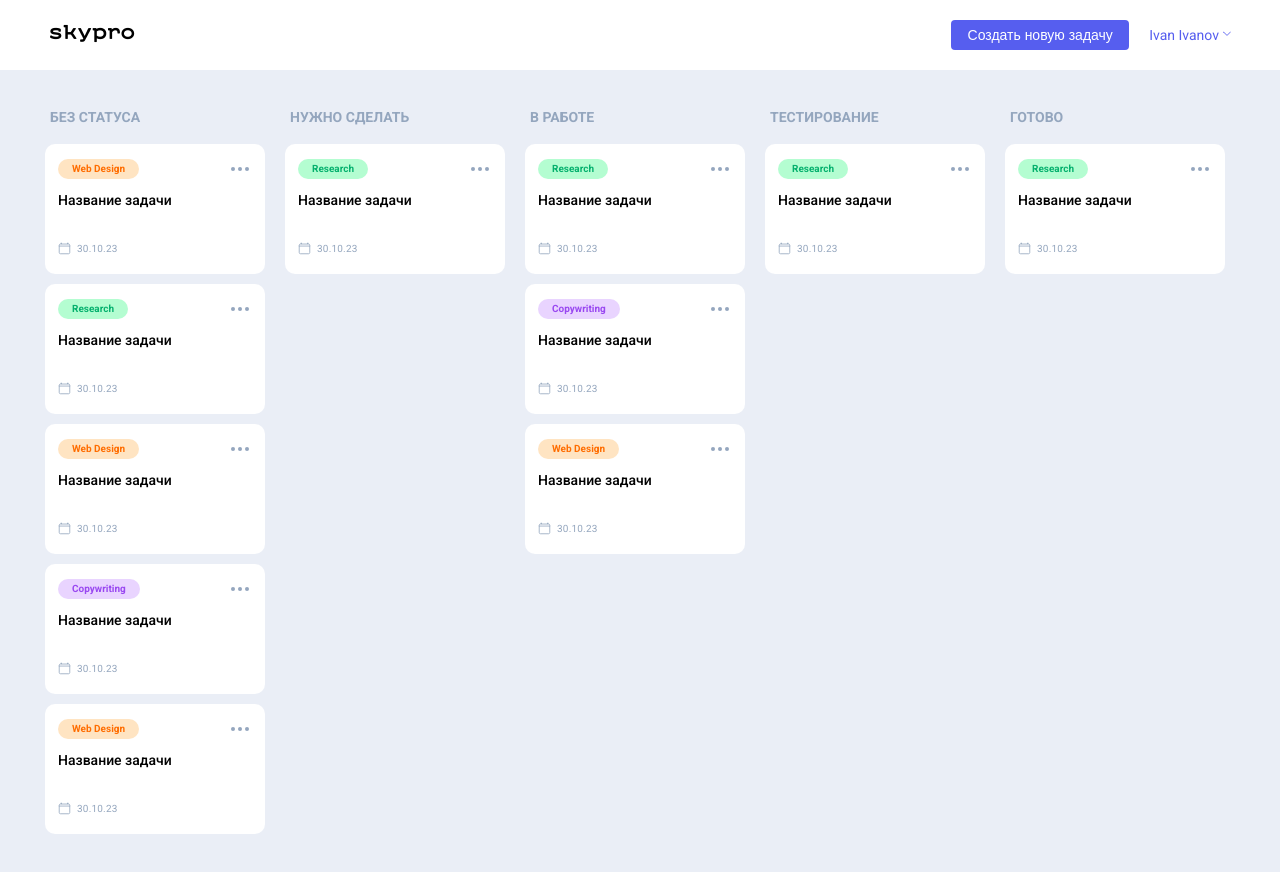
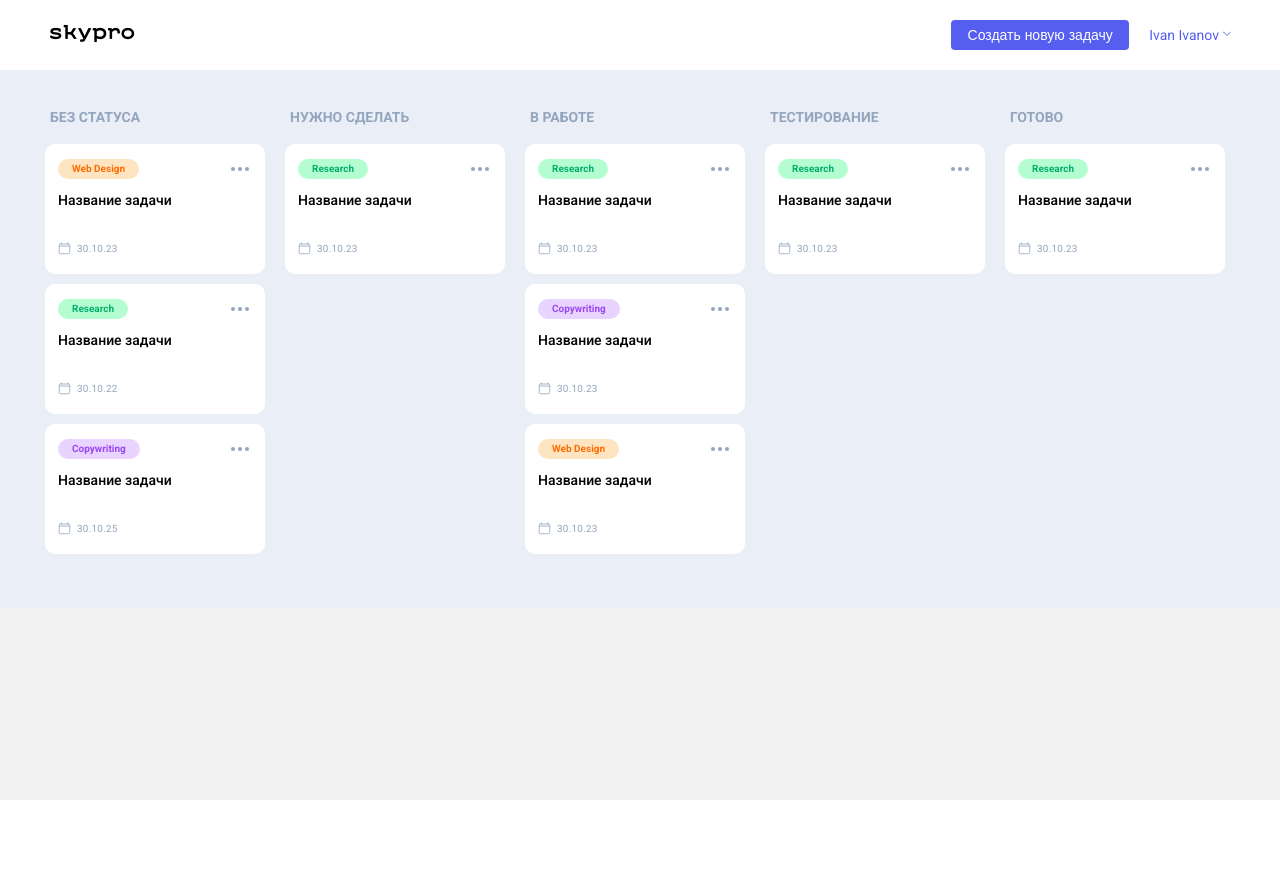
Before and after one commit to DiStail88/skypro-kanban, a React (Vite) app: page / in a window 1280 px wide. Shown: the top 872 px of the page. After the commit the page ends 800 px from the top, so only its background shows below. Built offline with nearby package versions, Linux system fonts and the light colour scheme.

Commit message:
Сделал hw-2

```diff
--- a/src/App.css
+++ b/src/App.css
@@ -19,6 +19,14 @@ button,
 ._btn {
   cursor: pointer;
   outline: none;
+}
+
+.header__pop-user-set.hidden {
+  display: none;
+}
+
+.header__pop-user-set.visible {
+  display: block;
 }
 
 ul li {
--- a/src/components/Card/Card.jsx
+++ b/src/components/Card/Card.jsx
@@ -1,14 +1,28 @@
-import React from 'react';
+import React, { useState, useEffect } from 'react';
+import { cardList } from '../../data';
 
 const Card = () => {
+  const [loading, setLoading] = useState(true);
+
+  useEffect(() => {
+    const timer = setTimeout(() => {
+      setLoading(false);
+    }, 1500);
+
+    return () => clearTimeout(timer); // Поставил таймер так как при симуляции загрузки через DevTools не очень заметно
+  }, []);
 
   return (
     <div className="cards">
-        <div className="cards__item">
+      {loading ? (
+        <p>Идёт загрузка...</p>
+      ) : (
+        cardList.map((card) => (
+          <div className="cards__item" key={card.id}>
             <div className="cards__card card">
               <div className="card__group">
-                    <div className="card__theme _orange">
-                        <p className="_orange">Web Design</p>
+                <div className={`card__theme _${card.status}`}>
+                  <p className={`_${card.status}`}>{card.topic}</p>
                 </div>
                 <a href="#popBrowse" target="_self">
                   <div className="card__btn">
@@ -20,13 +34,24 @@ const Card = () => {
               </div>
               <div className="card__content">
                 <a href="" target="_blank">
-                        <h3 className="card__title">Название задачи</h3>
+                  <h3 className="card__title">{card.title}</h3>
                 </a>
                 <div className="card__date">
                   <svg xmlns="http://www.w3.org/2000/svg" width="13" height="13" viewBox="0 0 13 13" fill="none">
                     <g clipPath="url(#clip0_1_415)">
-                                <path d="M10.5625 2.03125H2.4375C1.7644 2.03125 1.21875 2.5769 1.21875 3.25V10.5625C1.21875 11.2356 1.7644 11.7812 2.4375 11.7812H10.5625C11.2356 11.7812 11.7812 11.2356 11.7812 10.5625V3.25C11.7812 2.5769 11.2356 2.03125 10.5625 2.03125Z" stroke="#94A6BE" strokeWidth="0.8" strokeLinejoin="round" />
-                                <path d="M11.7812 4.0625H1.21875M3.25 1.21875V2.03125V1.21875ZM9.75 1.21875V2.03125V1.21875Z" stroke="#94A6BE" strokeWidth="0.8" strokeLinecap="round" strokeLinejoin="round" />
+                      <path
+                        d="M10.5625 2.03125H2.4375C1.7644 2.03125 1.21875 2.5769 1.21875 3.25V10.5625C1.21875 11.2356 1.7644 11.7812 2.4375 11.7812H10.5625C11.2356 11.7812 11.7812 11.2356 11.7812 10.5625V3.25C11.7812 2.5769 11.2356 2.03125 10.5625 2.03125Z"
+                        stroke="#94A6BE"
+                        strokeWidth="0.8"
+                        strokeLinejoin="round"
+                      />
+                      <path
+                        d="M11.7812 4.0625H1.21875M3.25 1.21875V2.03125V1.21875ZM9.75 1.21875V2.03125V1.21875Z"
+                        stroke="#94A6BE"
+                        strokeWidth="0.8"
+                        strokeLinecap="round"
+                        strokeLinejoin="round"
+                      />
                     </g>
                     <defs>
                       <clipPath id="clip0_1_415">
@@ -34,155 +59,13 @@ const Card = () => {
                       </clipPath>
                     </defs>
                   </svg>
-                        <p>30.10.23</p>
+                  <p>{card.date}</p>
                 </div>
               </div>
             </div>
           </div>
-
-        <div className="cards__item">
-            <div className="cards__card card">
-                <div className="card__group">
-                    <div className="card__theme _green">
-                        <p className="_green">Research</p>
-                    </div>
-                    <a href="#popBrowse" target="_self">
-                        <div className="card__btn">
-                            <div></div>
-                            <div></div>
-                            <div></div>
-                        </div>
-                    </a>
-                </div>
-                <div className="card__content">
-                    <a href="" target="_blank">
-                        <h3 className="card__title">Название задачи</h3>
-                    </a>
-                    <div className="card__date">
-                        <svg xmlns="http://www.w3.org/2000/svg" width="13" height="13" viewBox="0 0 13 13" fill="none">
-                            <g clipPath="url(#clip0_1_415)">
-                                <path d="M10.5625 2.03125H2.4375C1.7644 2.03125 1.21875 2.5769 1.21875 3.25V10.5625C1.21875 11.2356 1.7644 11.7812 2.4375 11.7812H10.5625C11.2356 11.7812 11.7812 11.2356 11.7812 10.5625V3.25C11.7812 2.5769 11.2356 2.03125 10.5625 2.03125Z" stroke="#94A6BE" strokeWidth="0.8" strokeLinejoin="round" />
-                                <path d="M11.7812 4.0625H1.21875M3.25 1.21875V2.03125V1.21875ZM9.75 1.21875V2.03125V1.21875Z" stroke="#94A6BE" strokeWidth="0.8" strokeLinecap="round" strokeLinejoin="round" />
-                            </g>
-                            <defs>
-                                <clipPath id="clip0_1_415">
-                                    <rect width="13" height="13" fill="white" />
-                                </clipPath>
-                            </defs>
-                        </svg>
-                        <p>30.10.23</p>
-                    </div>
-                </div>
-            </div>
-        </div>
-
-        <div className="cards__item">
-            <div className="cards__card card">
-                <div className="card__group">
-                    <div className="card__theme _orange">
-                        <p className="_orange">Web Design</p>
-                    </div>
-                    <a href="#popBrowse" target="_self">
-                        <div className="card__btn">
-                            <div></div>
-                            <div></div>
-                            <div></div>
-                        </div>
-                    </a>
-                </div>
-                <div className="card__content">
-                    <a href="" target="_blank">
-                        <h3 className="card__title">Название задачи</h3>
-                    </a>
-                    <div className="card__date">
-                        <svg xmlns="http://www.w3.org/2000/svg" width="13" height="13" viewBox="0 0 13 13" fill="none">
-                            <g clipPath="url(#clip0_1_415)">
-                                <path d="M10.5625 2.03125H2.4375C1.7644 2.03125 1.21875 2.5769 1.21875 3.25V10.5625C1.21875 11.2356 1.7644 11.7812 2.4375 11.7812H10.5625C11.2356 11.7812 11.7812 11.2356 11.7812 10.5625V3.25C11.7812 2.5769 11.2356 2.03125 10.5625 2.03125Z" stroke="#94A6BE" strokeWidth="0.8" strokeLinejoin="round" />
-                                <path d="M11.7812 4.0625H1.21875M3.25 1.21875V2.03125V1.21875ZM9.75 1.21875V2.03125V1.21875Z" stroke="#94A6BE" strokeWidth="0.8" strokeLinecap="round" strokeLinejoin="round" />
-                            </g>
-                            <defs>
-                                <clipPath id="clip0_1_415">
-                                    <rect width="13" height="13" fill="white" />
-                                </clipPath>
-                            </defs>
-                        </svg>
-                        <p>30.10.23</p>
-                    </div>
-                </div>
-            </div>
-        </div>
-
-        <div className="cards__item">
-            <div className="cards__card card">
-                <div className="card__group">
-                    <div className="card__theme _purple">
-                        <p className="_purple">Copywriting</p>
-                    </div>
-                    <a href="#popBrowse" target="_self">
-                        <div className="card__btn">
-                            <div></div>
-                            <div></div>
-                            <div></div>
-                        </div>
-                    </a>
-                </div>
-                <div className="card__content">
-                    <a href="" target="_blank">
-                        <h3 className="card__title">Название задачи</h3>
-                    </a>
-                    <div className="card__date">
-                        <svg xmlns="http://www.w3.org/2000/svg" width="13" height="13" viewBox="0 0 13 13" fill="none">
-                            <g clipPath="url(#clip0_1_415)">
-                                <path d="M10.5625 2.03125H2.4375C1.7644 2.03125 1.21875 2.5769 1.21875 3.25V10.5625C1.21875 11.2356 1.7644 11.7812 2.4375 11.7812H10.5625C11.2356 11.7812 11.7812 11.2356 11.7812 10.5625V3.25C11.7812 2.5769 11.2356 2.03125 10.5625 2.03125Z" stroke="#94A6BE" strokeWidth="0.8" strokeLinejoin="round" />
-                                <path d="M11.7812 4.0625H1.21875M3.25 1.21875V2.03125V1.21875ZM9.75 1.21875V2.03125V1.21875Z" stroke="#94A6BE" strokeWidth="0.8" strokeLinecap="round" strokeLinejoin="round" />
-                            </g>
-                            <defs>
-                                <clipPath id="clip0_1_415">
-                                    <rect width="13" height="13" fill="white" />
-                                </clipPath>
-                            </defs>
-                        </svg>
-                        <p>30.10.23</p>
-                    </div>
-                </div>
-            </div>
-        </div>
-
-        <div className="cards__item">
-            <div className="cards__card card">
-                <div className="card__group">
-                    <div className="card__theme _orange">
-                        <p className="_orange">Web Design</p>
-                    </div>
-                    <a href="#popBrowse" target="_self">
-                        <div className="card__btn">
-                            <div></div>
-                            <div></div>
-                            <div></div>
-                        </div>
-                    </a>
-                </div>
-                <div className="card__content">
-                    <a href="" target="_blank">
-                        <h3 className="card__title">Название задачи</h3>
-                    </a>
-                    <div className="card__date">
-                        <svg xmlns="http://www.w3.org/2000/svg" width="13" height="13" viewBox="0 0 13 13" fill="none">
-                            <g clipPath="url(#clip0_1_415)">
-                                <path d="M10.5625 2.03125H2.4375C1.7644 2.03125 1.21875 2.5769 1.21875 3.25V10.5625C1.21875 11.2356 1.7644 11.7812 2.4375 11.7812H10.5625C11.2356 11.7812 11.7812 11.2356 11.7812 10.5625V3.25C11.7812 2.5769 11.2356 2.03125 10.5625 2.03125Z" stroke="#94A6BE" strokeWidth="0.8" strokeLinejoin="round" />
-                                <path d="M11.7812 4.0625H1.21875M3.25 1.21875V2.03125V1.21875ZM9.75 1.21875V2.03125V1.21875Z" stroke="#94A6BE" strokeWidth="0.8" strokeLinecap="round" strokeLinejoin="round" />
-                            </g>
-                            <defs>
-                                <clipPath id="clip0_1_415">
-                                    <rect width="13" height="13" fill="white" />
-                                </clipPath>
-                            </defs>
-                        </svg>
-                        <p>30.10.23</p>
-                    </div>
-                </div>
-            </div>
-        </div>
+        ))
+      )}
     </div>
   );
 };
--- /dev/null
+++ b/src/data.js
@@ -0,0 +1,23 @@
+export const cardList = [
+{
+    id: 1,
+    topic: 'Web Design',
+    title: 'Название задачи',
+    date: '30.10.23',
+    status: 'orange'
+},
+{
+    id: 2,
+    topic: 'Research',
+    title: 'Название задачи',
+    date: '30.10.22',
+    status: 'green'
+},
+{
+    id: 3,
+    topic: 'Copywriting',
+    title: 'Название задачи',
+    date: '30.10.25',
+    status: 'purple'
+}
+]
```
Also changed, not shown: src/components/Header/Header.jsx (+34 -3 lines). Lines whose indentation alone changed are shown as unchanged.
